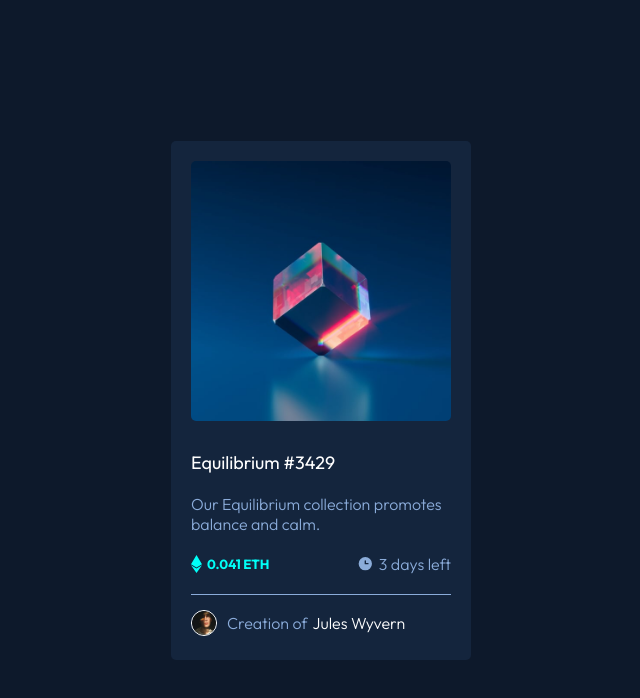
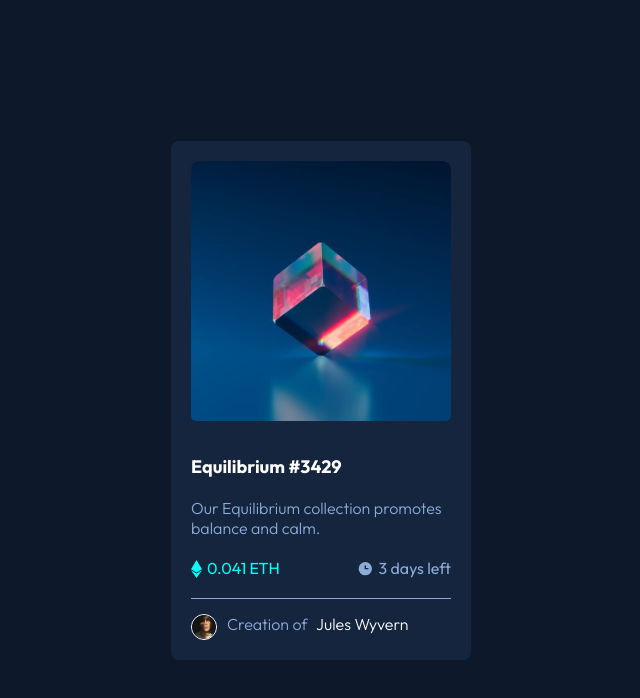
Before and after one commit to Ogshabzy23101/nft-challenge, a plain HTML site: page index.html in a window 1280 px wide. Shown: the whole page, without its empty margins (319-959 px from the left). Drawn offline with Linux system fonts and the light colour scheme.

Commit message:
Add files via upload
html css update

```diff
--- a/index.html
+++ b/index.html
@@ -12,24 +12,33 @@
 </head>
 
 <body>
-  <div class="main">
+  <main class="container">
     <div class="big-pics">
-      <img src="images/image-equilibrium.jpg" alt="equilibrium">
+      <div class="pics1">
+        <img src="images/image-equilibrium.jpg" alt="equilibrium">
+      </div>
       <div class="pic2">
         <img src="images/icon-view.svg" alt="">
       </div>
     </div>
-    <h1>Equilibrium #3429</h1>
-    <p>Our Equilibrium collection promotes balance and calm.</p>
-    <div id="box-2">
-      <h5><img id="h5-pics" src="images/icon-ethereum.svg" alt="icon-ethereum"> 0.041 ETH</h5>
-      <h4><img id="h4-pics" src="images/icon-clock.svg" alt=""> 3 days left</h4>
+    <div>
+      <h1>Equilibrium #3429</h1>
+      <p>Our Equilibrium collection promotes balance and calm.</p>
+    </div>
+    <div class="box-2">
+      <div class="eth">
+        <p> <img src="images/icon-ethereum.svg" alt="icon-ethereum"> 0.041 ETH</p>
+      </div>
+      <div class="clock">
+        <p><img src="images/icon-clock.svg" alt=""> 3 days left</p>
+      </div>
     </div>
     <hr>
     <div class="avatar">
-      <h4><img id="avatar" src="images/image-avatar.png" alt="avatar"> Creation of <span>jules wyvern</span></h4>
+      <img id="avatar" src="images/image-avatar.png" alt="avatar">
+      <p> Creation of <span>jules wyvern</span></p>
     </div>
-  </div>
+  </main>
 </body>
 
 </html>
--- a/style.css
+++ b/style.css
@@ -11,22 +11,28 @@ body {align-items: center;
     font-family: 'Outfit', sans-serif;
     background-color: hsl(217, 54%, 11%);
 }
-.main{padding: 20px;
+.container{padding: 20px;
     width: 300px;
     height: auto;
     background-color:hsl(216, 50%, 16%) ;
-    border-radius: 5px;
+    border-radius: 8px;
     margin: auto;
 }
 .big-pics{position: relative;
-    overflow: hidden;
     margin-bottom: 30px;
     display: flex;
     align-items: center;
+    border-radius: 8px;
+    overflow: hidden;
 
 }
 
-.big-pics img{
+.pics1{border-radius: 8px;
+    overflow: hidden;
+    height: 100%;
+}
+
+.pics1 img{overflow: hidden;
     width: 100%;
     height: 100%;
     border-radius: 5px;
@@ -51,7 +57,7 @@ body {align-items: center;
 }
 
 h1{font-size: 18px;
-    font-weight: 400;
+    font-weight: 700;
     margin-bottom: 20px;
     color:hsl(0, 0%, 100%) ;
 }
@@ -63,41 +69,48 @@ p{font-weight: 300;
     color: hsl(215, 51%, 70%);
 }
 
-#h5-pics{
-    margin-right: 5px;
-}
-h5{display: flex;
-    align-items: center;
-    color:hsl(178, 100%, 50%) ;
-}
-#h4-pics{
-    margin-right: 5px;
-}
-h4{display: flex;
-    align-items: center;
-    color:hsl(215, 51%, 70%) ;
-    font-weight: 300;
-}
-
-
-#box-2{display: flex;
+.box-2{display: flex;
     align-items: center;
     justify-content: space-between;
+    width: 100%;
     margin:20px 0;
 }
 
-hr{ border-style: solid;
-    border-top: 0;
-    color: hsl(215, 51%, 70%);
-    margin-bottom: 15px;
+hr{margin-bottom: 15px;
+  border: solid 0.1em hsl(215, 51%, 70%);
+  border-left: 0;
+  border-right: 0;
+  border-top: 0;
 }
-
+.eth{display: flex;
+    align-content: center;
+}
+.eth img{margin-top: 2px;
+    float: left;
+    margin-right: 5px;
+}
+.eth p{
+    font-weight: 500;
+    color:hsl(178, 100%, 50%) ;
+}
+.clock{
+    display: flex;
+    align-content: center;
+}
+.clock img{margin-top: 2px;
+    float: left;
+    margin-right: 5px;
+}
+.clock p{
+    font-weight: 500;
+}
 #avatar{
     width: 10%;
     border:solid hsl(0, 0%, 100%);
     border-radius: 100%;
     border-width: 1.5px;
     margin-right: 10px;
+    float: left;
 }
 
 .avatar{display:flex;
```
